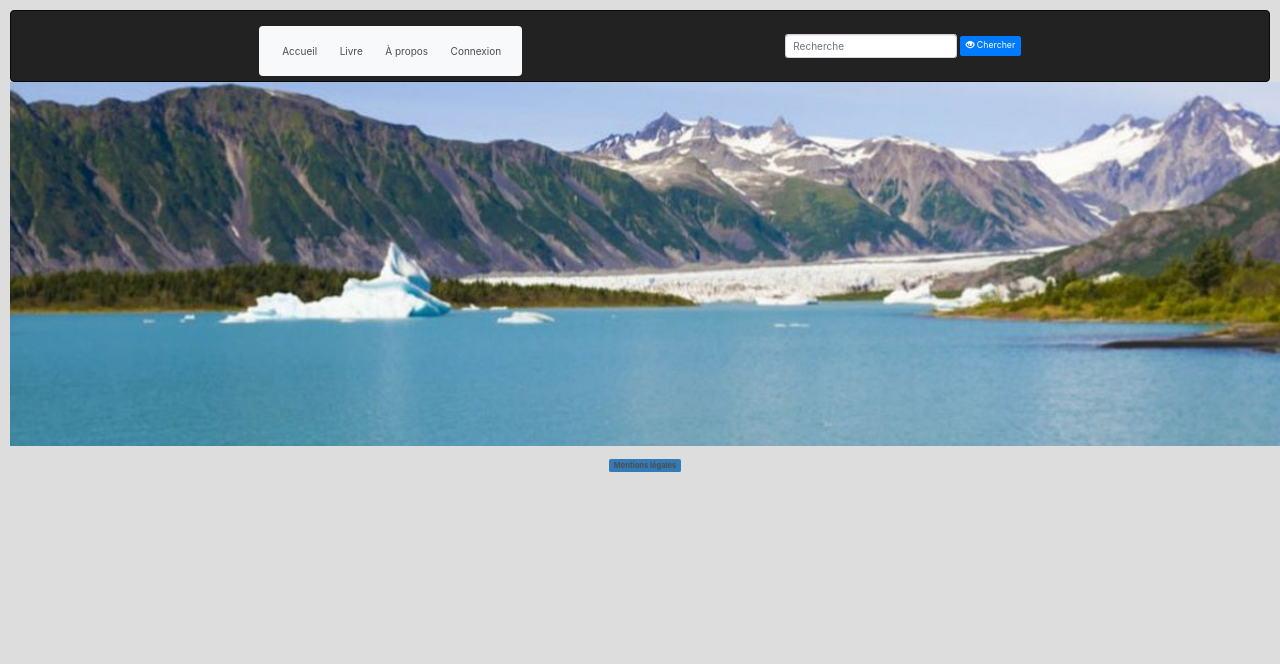
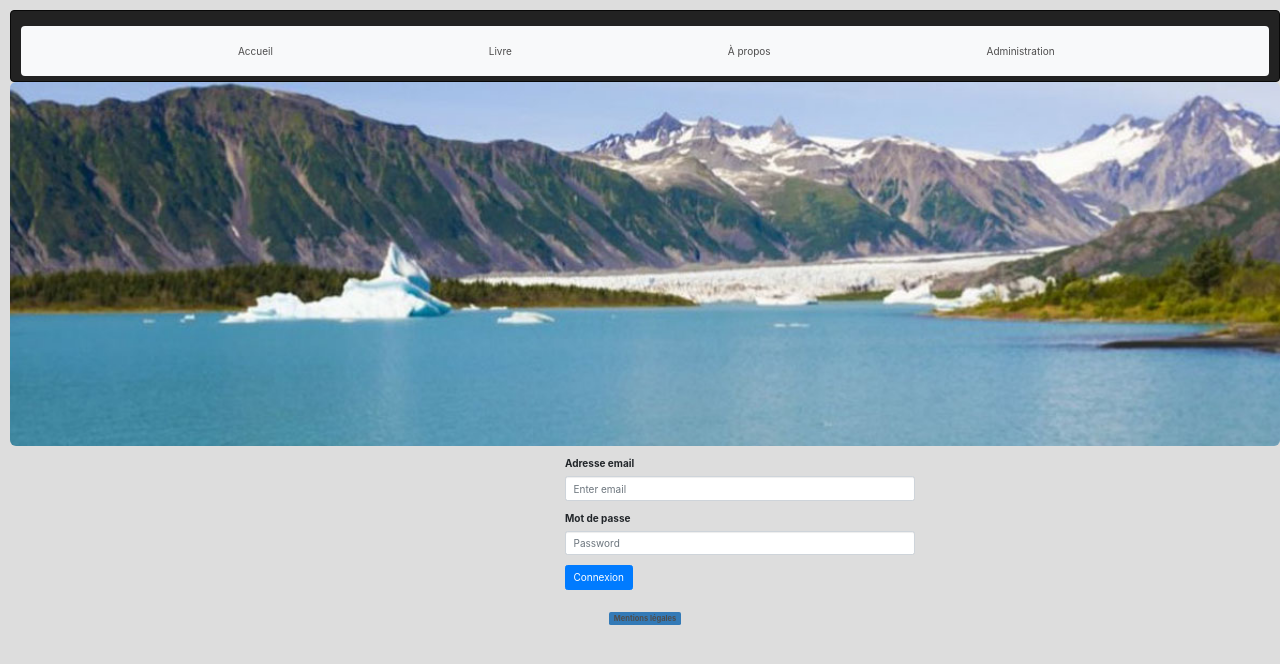
Before and after one commit to Florent81/blogecrivain, a PHP site: template src/View/frontend/login.html.twig in a window 1280 px wide. Shown: the top 664 px of the page. Run offline with PHP 8.4, Linux system fonts and the light colour scheme; the template is opened without the code that fills it, so the values that code supplies are empty; some libraries are stand-ins or nearby versions.

Commit message:
création page Login

```diff
--- a/Public/CSS/theme.css
+++ b/Public/CSS/theme.css
@@ -7,8 +7,8 @@
         padding: 20px;
       }
 .navbar{
+    width:100%;
     margin-top:10px;
-    margin-right:10px;
     margin-bottom:-0px;
   }
 body { background-color:#DDD; margin-left:10px; }
@@ -16,7 +16,7 @@ body { background-color:#DDD; margin-left:10px; }
 img { width: 100%; }
 
 .footer{
-    margin-top:10px;
+    margin-top:100px;
     margin-right:10px;
 
   }
@@ -33,6 +33,7 @@ img { width: 100%; }
   padding-left: 15px;
   margin-right: auto;
   margin-left: auto;
+
 }
 
 .img-responsive{
--- a/index.php
+++ b/index.php
@@ -42,3 +42,9 @@ elseif ($url == "a-propos")
    $about = new FrontendController();
    $about->about();
 }
+
+elseif ($url == "admin040590")
+{
+   $login = new FrontendController();
+   $login->login();
+}
--- a/src/View/base.html.twig
+++ b/src/View/base.html.twig
@@ -22,17 +22,11 @@
         <li class="active ml-1"> <a href="index.php">Accueil</a> </li>
         <li class="ml-1 "> <a href="chapitres">Livre</a> </li>
         <li class="ml-1 "> <a href="a-propos">À propos</a> </li>
-        <li class="ml-1 "> <a href="#">Connexion</a> </li>
+        <li class="ml-1 "> <a href="admin040590">Administration</a> </li>
       </ul>
-        <form class="navbar-form navbar-right inline-form">
-          <div class="form-group">
-            <input type="search" class="input-sm form-control" placeholder="Recherche">
-            <button type="submit" class="btn btn-primary btn-sm"><span class="glyphicon
-            glyphicon-eye-open"></span> Chercher</button>
-           </div>
-         </form>
+
   </nav>
-  <img class= "img-responsive" src="Public/images/Alaska.jpg">
+  <img class= "img-responsive img-rounded" src="Public/images/Alaska.jpg">
 </header>
 
   <body>
--- a/src/View/frontend/login.html.twig
+++ b/src/View/frontend/login.html.twig
@@ -3,15 +3,22 @@
 {% block title %}Connexion{% endblock %}
 {% block body %}
 <div class="container">
+        <div class="row">
+            <div class="col-md-4 col-md-offset-5">
+                <form>
+                    <div class="form-group">
+                         <label for="exampleInputEmail1">Adresse email</label>
+                        <input type="email" class="form-control" id="exampleInputEmail1" aria-describedby="emailHelp" placeholder="Enter email">
 
+                         </div>
+                        <div class="form-group">
+                             <label for="exampleInputPassword1">Mot de passe</label>
+                        <input type="password" class="form-control" id="exampleInputPassword1" placeholder="Password">
+                         </div>
+                        <button type="submit" class="btn btn-primary">Connexion</button>
+                        </form>
+            </div>
+        </div>
+</div>
 
-    <div class="block-chapter">
-        <div class="chapter-title">
-        {{ chapter.title }}</div>
-        <div class="chapter-content">
-        {{chapter.content}}
-
-    </div>
-
- </div>
 {% endblock %}
```
Also changed, not shown: src/Controller/FrontendController.php (+7 -0 lines).
